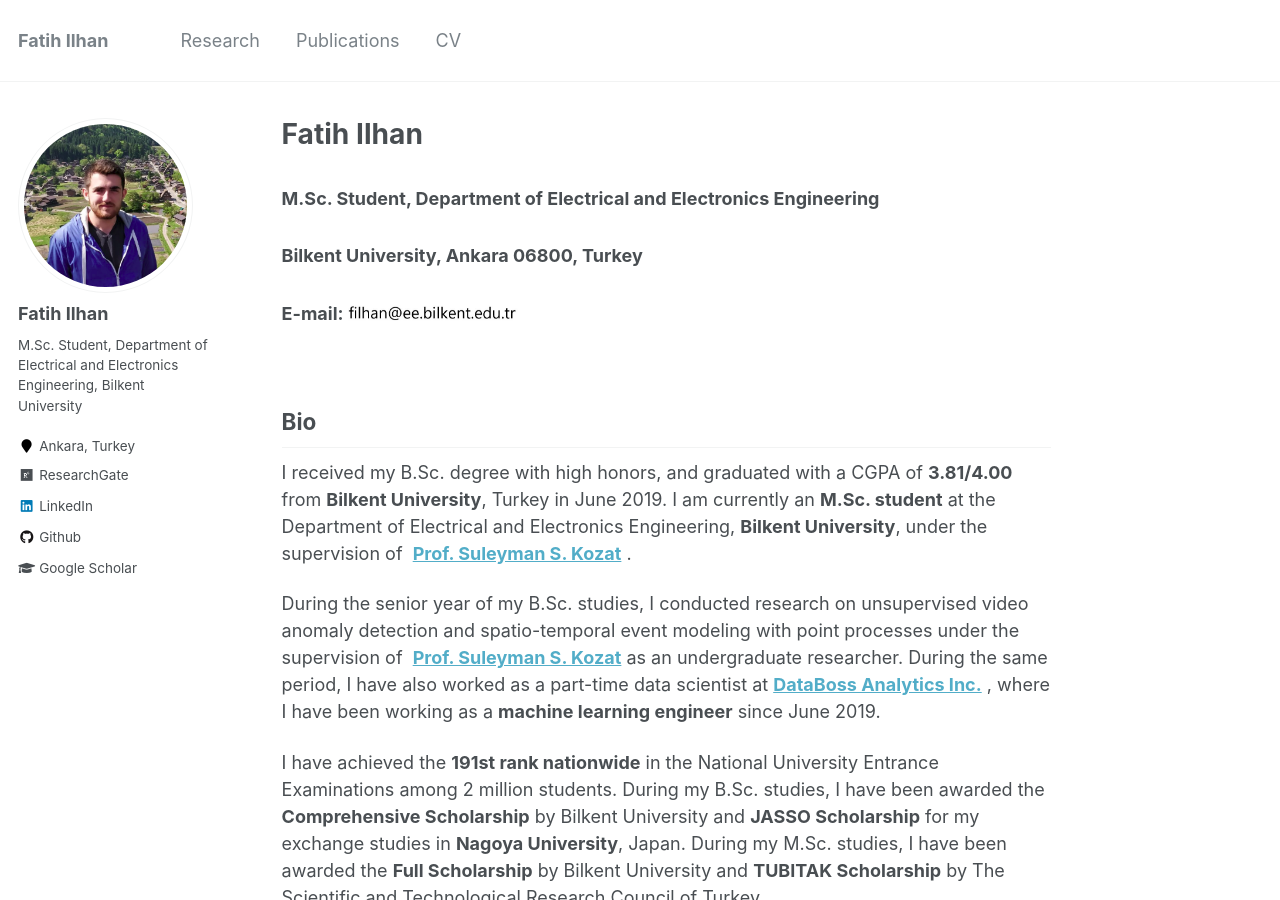
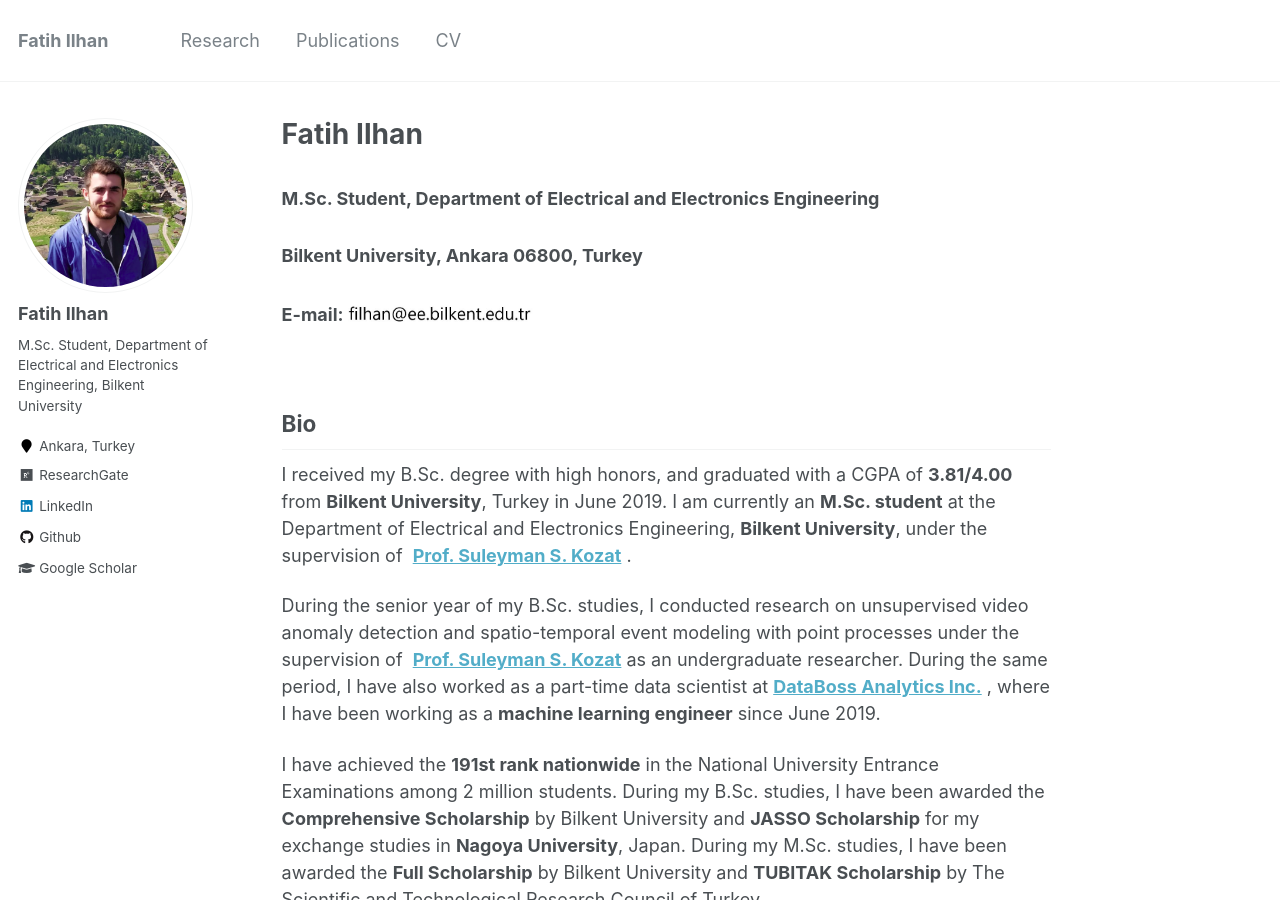
Before and after one commit to fatih-ilhan/fatih-ilhan.github.io, a Jekyll site: the page built from _pages/about.md, in a window 1280 px wide and 900 px high. Built offline with Jekyll 4.4.1, drawn with Linux system fonts in a browser that asks for light colours.

Commit message:
Update about.md

```diff
--- a/_pages/about.md
+++ b/_pages/about.md
@@ -12,7 +12,7 @@
 
 ### M.Sc. Student, Department of Electrical and Electronics Engineering
 ### Bilkent University, Ankara 06800, Turkey
-### E-mail: <img src="https://fatih-ilhan.github.io/files/email.JPG?raw=true" alt="Photo" style="width: 170px;"/>
+### E-mail: <img src="https://fatih-ilhan.github.io/files/email.JPG?raw=true" alt="Photo" style="width: 185px;"/>
 
 
 <br>
```
